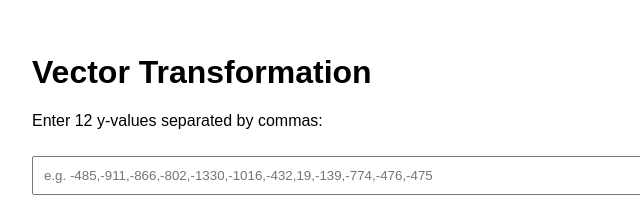
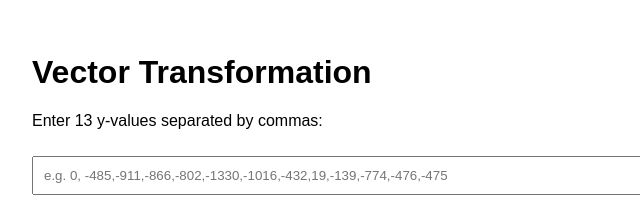
Before and after one commit to peterw712/vector, a plain HTML site: page index.html in a window 1280 px wide. Shown: the part 158-380 px from the top of the page, 208-848 px from the left. Drawn offline with nearby package versions, Linux system fonts and the light colour scheme.

Commit message:
Update index.html

```diff
--- a/index.html
+++ b/index.html
@@ -33,8 +33,8 @@
 <body>
     <div class="container">
         <h1>Vector Transformation</h1>
-        <p>Enter 12 y-values separated by commas:</p>
-        <input type="text" id="y-values" placeholder="e.g. -485,-911,-866,-802,-1330,-1016,-432,19,-139,-774,-476,-475">
+        <p>Enter 13 y-values separated by commas:</p>
+        <input type="text" id="y-values" placeholder="e.g. 0, -485,-911,-866,-802,-1330,-1016,-432,19,-139,-774,-476,-475">
         <button onclick="transformAndPlot()">Transform and Plot</button>
         <canvas id="myChart" width="400" height="200"></canvas>
     </div>
```
